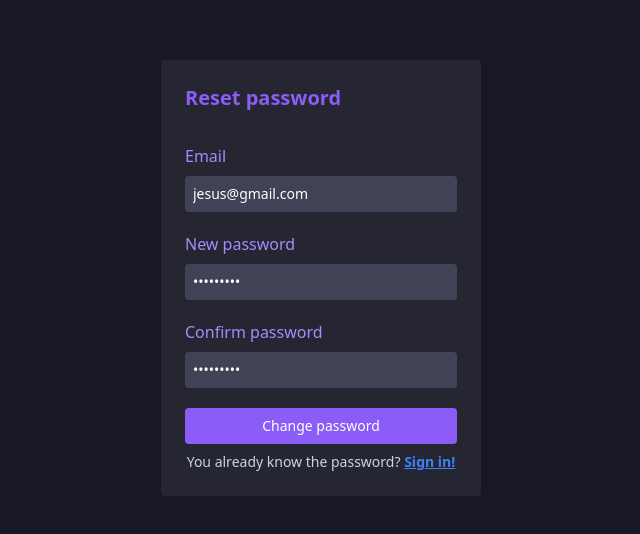
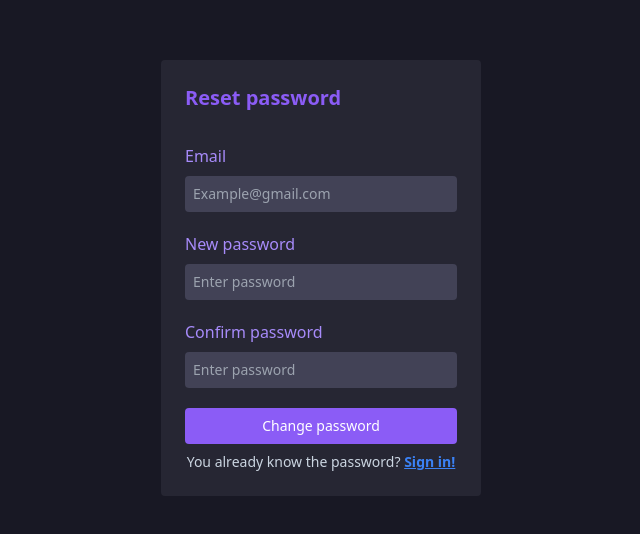
Before and after one commit to JesugG17/todolist-ui, a React (Vite) app: page /auth/reset-password in a window 1280 px wide. Shown: the part 122-656 px from the top of the page, without its empty margins (319-959 px from the left). Built offline with nearby package versions, Linux system fonts and the light colour scheme; sample sign-in values are in the browser's storage.

Commit message:
fix problem

```diff
--- a/src/modules/auth/pages/ResetPasswordPage.tsx
+++ b/src/modules/auth/pages/ResetPasswordPage.tsx
@@ -15,9 +15,9 @@ export const ResetPasswordPage = () => {
 
   const formik = useFormik({
     initialValues: {
-      email: "jesus@gmail.com",
-      password: "Hachiko11",
-      confirmPassword: "Hachiko11"
+      email: "",
+      password: "",
+      confirmPassword: ""
     },
     validate: validateResetPasswordForm,
     onSubmit: async(values) => {
```
